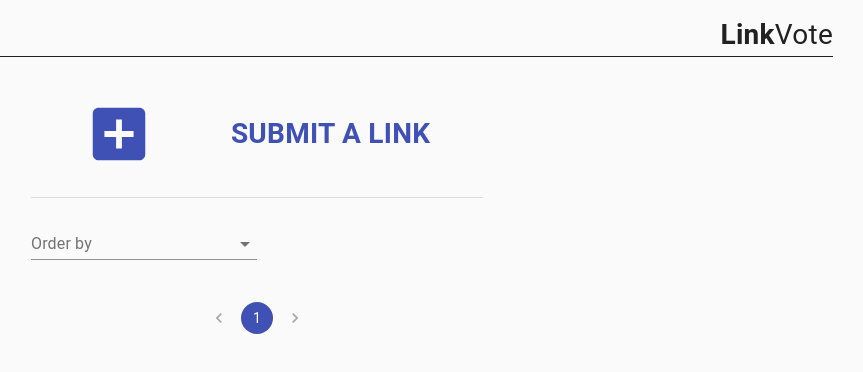
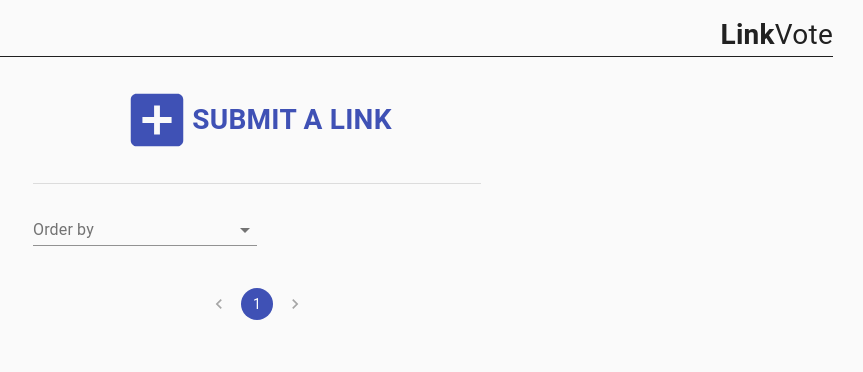
Before and after one commit to CagriUysal/LinkVote, a React (Create React App) app: page / in a window 1280 px wide. Shown: the top 372 px of the page, without its empty margins (383-1246 px from the left). Built offline with nearby package versions, Linux system fonts and the light colour scheme; the HTML template or start-up script is replaced by a standard one.

Commit message:
theme extracted

```diff
--- a/src/App.tsx
+++ b/src/App.tsx
@@ -1,21 +1,25 @@
 import React, { FunctionComponent } from "react";
 import { Router } from "@reach/router";
 import CssBaseline from "@material-ui/core/CssBaseline";
+import { ThemeProvider } from "@material-ui/core/styles";
 
 import Home from "pages/Home";
 import Add from "pages/Add";
 import DataProvider from "helpers/context/dataContext";
+import theme from "theme/theme";
 
 const App: FunctionComponent = () => {
   return (
     <>
       <CssBaseline />
+      <ThemeProvider theme={theme}>
         <DataProvider>
           <Router>
             <Home path="/" />
             <Add path="/add" />
           </Router>
         </DataProvider>
+      </ThemeProvider>
     </>
   );
 };
--- a/src/components/AddLink.tsx
+++ b/src/components/AddLink.tsx
@@ -33,12 +33,14 @@ const AddLink = () => {
       <Grid
         container
         alignItems="center"
-        justify="space-around"
+        justify="center"
         wrap="nowrap"
         className={classes.container}
       >
         <AddBoxIcon className={classes.addItemIcon} />
-        <Typography className={classes.addItemText}>submit a link</Typography>
+        <Typography className={classes.addItemText} align="center">
+          submit a link
+        </Typography>
       </Grid>
     </StyledLink>
   );
--- a/src/pages/Add.tsx
+++ b/src/pages/Add.tsx
@@ -10,19 +10,14 @@ import { makeStyles } from "@material-ui/core/styles";
 import ItemForm from "../components/ItemForm";
 import Header from "../components/Header";
 
-const useStyles = makeStyles({
+const useStyles = makeStyles((theme) => ({
   container: {
-    width: "35%",
-    minWidth: "300px",
-    margin: "0 auto",
-    "& > *": {
-      marginTop: "1em",
-    },
+    ...theme.layout,
   },
   text: {
     textTransform: "capitalize",
   },
-});
+}));
 
 const Add: FunctionComponent<RouteComponentProps> = () => {
   const classes = useStyles();
--- a/src/pages/Home.tsx
+++ b/src/pages/Home.tsx
@@ -25,15 +25,9 @@ import Header from "../components/Header";
 
 const itemPerPage = Number(process.env.REACT_APP_ITEM_PER_PAGE);
 
-const useStyles = makeStyles({
+const useStyles = makeStyles((theme) => ({
   container: {
-    width: "30%",
-    minWidth: "480px",
-    padding: "1em",
-    margin: "0 auto",
-    "& > *": {
-      marginTop: "1em",
-    },
+    ...theme.layout,
   },
   select: {
     width: "50%",
@@ -43,7 +37,7 @@ const useStyles = makeStyles({
     marginTop: "3em",
     marginBottom: "5em",
   },
-});
+}));
 
 type orderByType = "" | "asc" | "desc";
 
--- /dev/null
+++ b/src/theme/theme.ts
@@ -0,0 +1,36 @@
+import { createMuiTheme } from "@material-ui/core/styles";
+
+declare module "@material-ui/core/styles/createMuiTheme" {
+  interface Theme {
+    layout: {
+      width: string;
+      minWidth: string;
+      margin: string;
+      "& > *": {
+        marginTop: string;
+      };
+    };
+  }
+
+  interface ThemeOptions {
+    layout?: {
+      width?: string;
+      minWidth?: string;
+      margin?: string;
+      "& > *"?: {
+        marginTop: string;
+      };
+    };
+  }
+}
+
+export default createMuiTheme({
+  layout: {
+    width: "35%",
+    minWidth: "300px",
+    margin: "0 auto",
+    "& > *": {
+      marginTop: "1em",
+    },
+  },
+});
```
Lines whose indentation alone changed are shown as unchanged.
